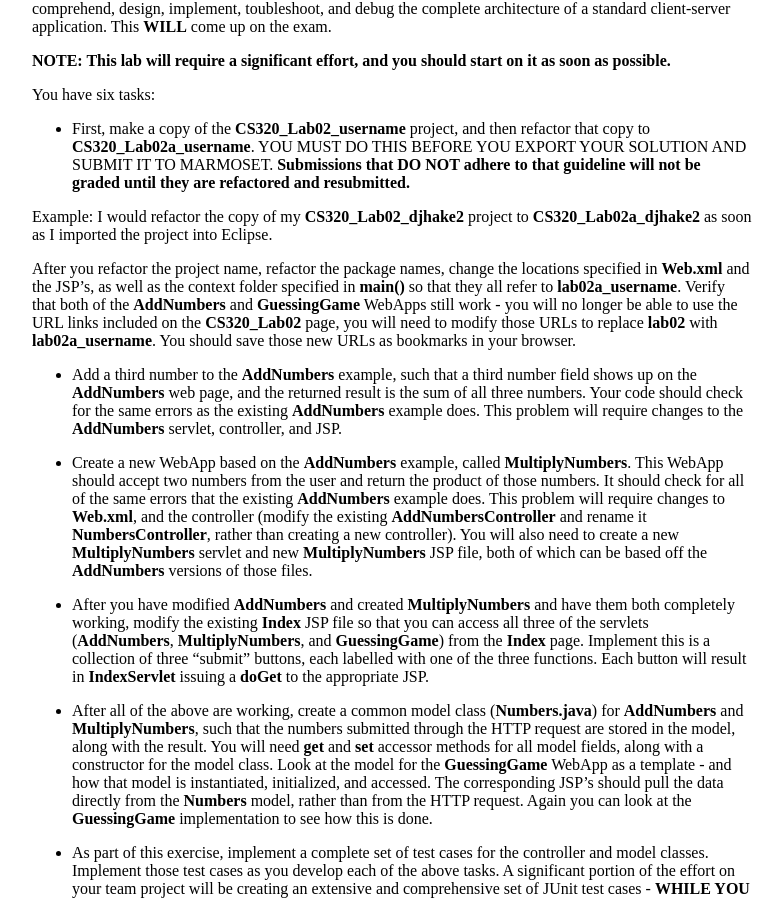
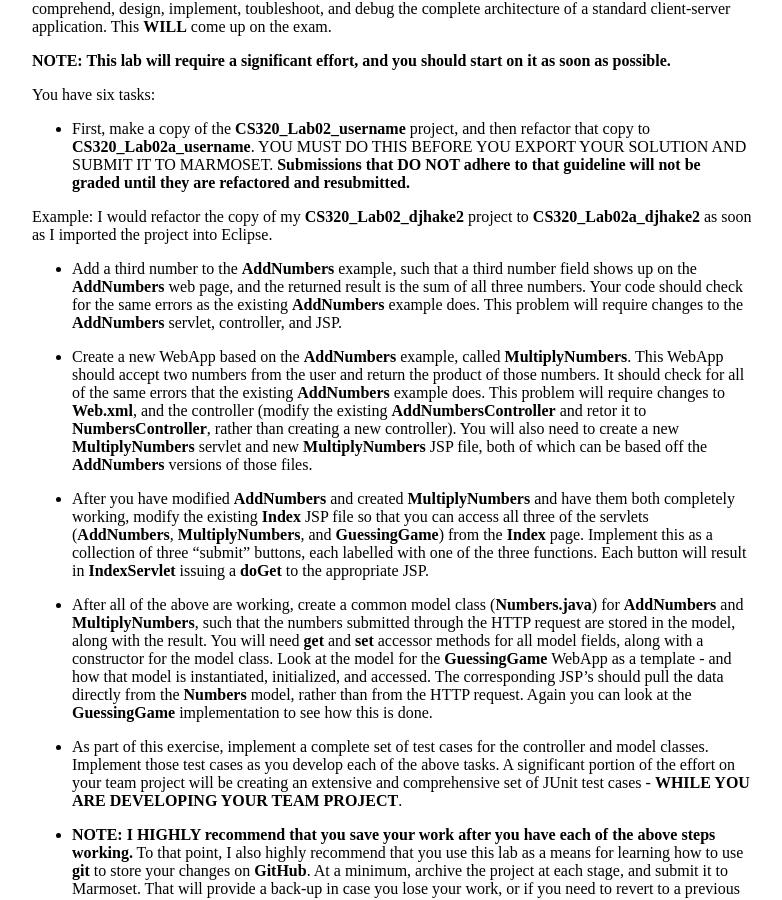
Before and after one commit to ycpcs/cs320-spring2022, a Jekyll site: the page built from labs/lab02a.md, in a window 1280 px wide and 900 px high, scrolled down 259 px. Shown: the whole window, without its empty margins (248-1030 px from the left). Built offline with Jekyll 4.4.1, drawn with Linux system fonts in a browser that asks for light colours; part of the change alters nothing that is shown.

Commit message:
removed refactoring of packages, etc

```diff
--- a/labs/lab02a.md
+++ b/labs/lab02a.md
@@ -18,13 +18,17 @@ You have six tasks:
 
 Example: I would refactor the copy of my **CS320\_Lab02\_djhake2** project to **CS320\_Lab02a\_djhake2** as soon as I imported the project into Eclipse.
 
+<!-- Commenting out this part - it is too much of a PITA
+
 After you refactor the project name, refactor the package names, change the locations specified in **Web.xml** and the JSP's, as well as the context folder specified in **main()** so that they all refer to **lab02a\_username**. Verify that both of the **AddNumbers** and **GuessingGame** WebApps still work - you will no longer be able to use the URL links included on the **CS320\_Lab02** page, you will need to modify those URLs to replace **lab02** with **lab02a\_username**.  You should save those new URLs as bookmarks in your browser.
+
+-->
 
 * Add a third number to the **AddNumbers** example, such that a third number field shows up on the **AddNumbers** web page, and the returned result is the sum of all three numbers.  Your code should check for the same errors as the existing **AddNumbers** example does.  This problem will require changes to the **AddNumbers** servlet, controller, and JSP.
 
-* Create a new WebApp based on the **AddNumbers** example, called **MultiplyNumbers**.  This WebApp should accept two numbers from the user and return the product of those numbers.  It should check for all of the same errors that the existing **AddNumbers** example does.  This problem will require changes to **Web.xml**, and the controller (modify the existing **AddNumbersController** and rename it **NumbersController**, rather than creating a new controller).  You will also need to create a new **MultiplyNumbers** servlet and new **MultiplyNumbers** JSP file, both of which can be based off the **AddNumbers** versions of those files.
+* Create a new WebApp based on the **AddNumbers** example, called **MultiplyNumbers**.  This WebApp should accept two numbers from the user and return the product of those numbers.  It should check for all of the same errors that the existing **AddNumbers** example does.  This problem will require changes to **Web.xml**, and the controller (modify the existing **AddNumbersController** and retor it to **NumbersController**, rather than creating a new controller).  You will also need to create a new **MultiplyNumbers** servlet and new **MultiplyNumbers** JSP file, both of which can be based off the **AddNumbers** versions of those files.
 
-* After you have modified **AddNumbers** and created **MultiplyNumbers** and have them both completely working, modify the existing **Index** JSP file so that you can access all three of the servlets (**AddNumbers**, **MultiplyNumbers**, and **GuessingGame**) from the **Index** page.  Implement this is a collection of three "submit" buttons, each labelled with one of the three functions.  Each button will result in **IndexServlet** issuing a **doGet** to the appropriate JSP.
+* After you have modified **AddNumbers** and created **MultiplyNumbers** and have them both completely working, modify the existing **Index** JSP file so that you can access all three of the servlets (**AddNumbers**, **MultiplyNumbers**, and **GuessingGame**) from the **Index** page.  Implement this as a collection of three "submit" buttons, each labelled with one of the three functions.  Each button will result in **IndexServlet** issuing a **doGet** to the appropriate JSP.
 
 * After all of the above are working, create a common model class (**Numbers.java**) for **AddNumbers** and **MultiplyNumbers**, such that the numbers submitted through the HTTP request are stored in the model, along with the result.  You will need **get** and **set** accessor methods for all model fields, along with a constructor for the model class.  Look at the model for the **GuessingGame** WebApp as a template - and how that model is instantiated, initialized, and accessed.  The corresponding JSP's should pull the data directly from the **Numbers** model, rather than from the HTTP request.  Again you can look at the **GuessingGame** implementation to see how this is done.
 
```
